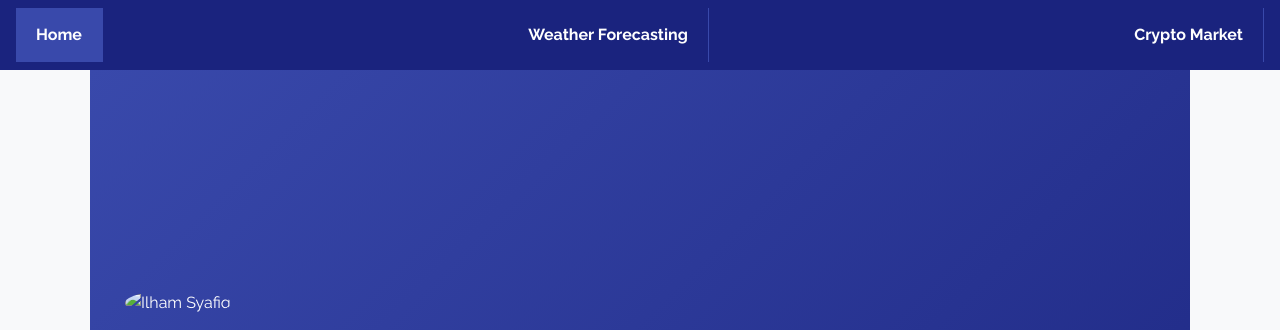
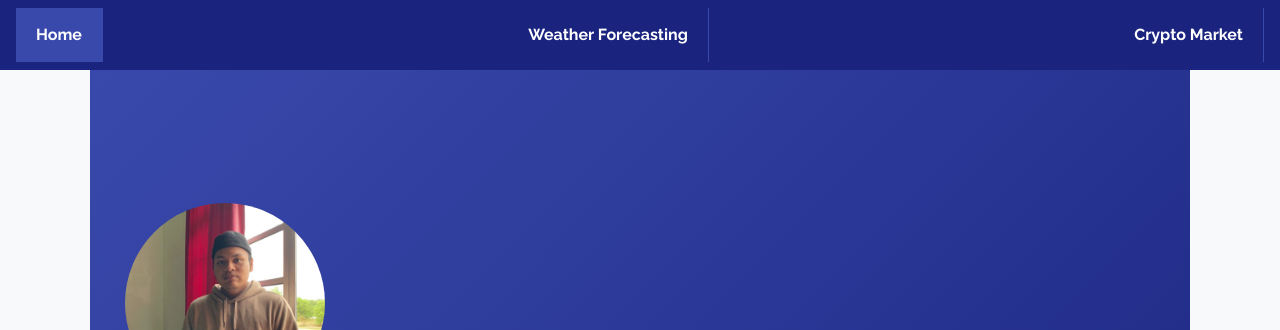
Before and after one commit to ilhamsyafiq/SoftwareTesting, a plain HTML site: page index.html in a window 1280 px wide. Shown: the top 330 px of the page. Drawn offline with nearby package versions, Linux system fonts and the light colour scheme.

Commit message:
Update index.html

```diff
--- a/index.html
+++ b/index.html
@@ -370,7 +370,7 @@
         <div class="container">
             <div class="row">
                 <div class="col-md-12">
-                 <img src="am.jpg" alt="Ilham Syafiq" style="width: 200px; height: 200px; border-radius: 50%; object-fit: cover; margin-bottom: 20px;">
+                 <img src="images/am.jpg" alt="Ilham Syafiq" style="width: 200px; height: 200px; border-radius: 50%; object-fit: cover; margin-bottom: 20px;">
                     <h1>Ilham Syafiq</h1>
                     <h2 class="rotate">WEB DEVELOPER | UI/UX DESIGNER</h2>
                     <h3>Welcome To My Personal Portfolio</h3>
```
